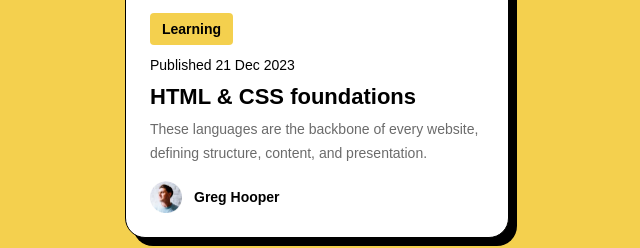
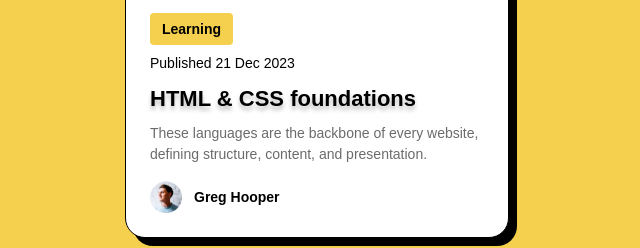
Before and after one commit to tanestila/blog-preview-card, a plain HTML site: page index.html in a window 1280 px wide. Shown: the part 399-647 px from the top of the page, 323-963 px from the left. Drawn offline with Linux system fonts and the light colour scheme.

Commit message:
check style

```diff
--- a/index.html
+++ b/index.html
@@ -90,16 +90,23 @@
       .title {
         font-size: 22px;
         font-weight: 900;
+        text-shadow: 0px 4px 4px rgba(0, 0, 0, 0.25);
+        line-height: 150%;
+        letter-spacing: 0px;
       }
 
       .description {
         font-size: 14px;
         color: #6b6b6b;
+        line-height: 150%;
+        letter-spacing: 0px;
       }
 
       .date {
         font-size: 14px;
+        line-height: 150%;
       }
+
       .tags {
         font-size: 14px;
         font-weight: 700;
```
